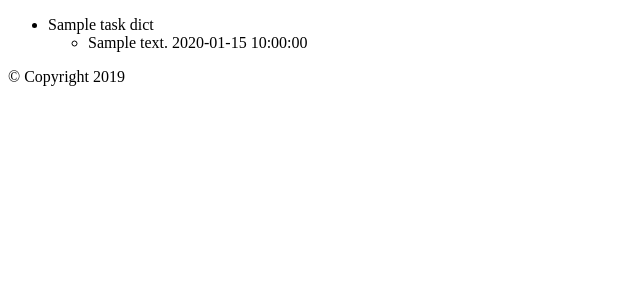
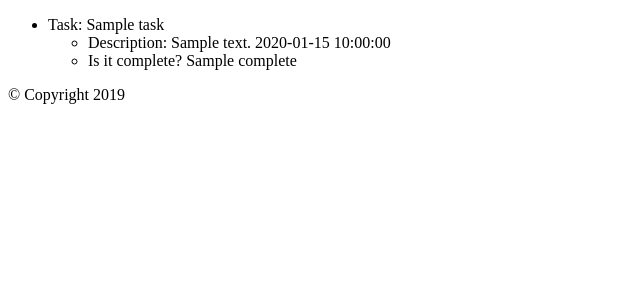
Before and after one commit to briangx92/flask-todo, a Flask app: template flask_todo/templates/todo.html in a window 1280 px wide. Shown: the part 39-339 px from the top of the page, without its empty margins (0-640 px from the left). Run offline with Flask 2, Linux system fonts and the light colour scheme; the template is opened without the code that fills it: most values are stand-ins (such as "Sample title", 1, 10 or a date in 2020); some libraries are stand-ins or nearby versions.

Commit message:
Added text to todo.html It shows in the <ul> Task, Description and if its complete

```diff
--- a/flask_todo/__init__.py
+++ b/flask_todo/__init__.py
@@ -1,4 +1,4 @@
-from flask import Flask, request, render_template
+from flask import Flask, request, render_template, make_response
 from datetime  import datetime
 import psycopg2
 
@@ -21,10 +21,11 @@ def create_app(): #Factory app
 
 
         if request.method == 'POST':
-            req_task = request.form['task']
+            task = request.form['task']
             description = request.form['description']
-            task_dict = [{'task': req_task, 'description': description, 'time': task_date}]
+            task_dict = [{'task': task, 'description': description, 'time': task_date, 'complete': False}]
             return render_template('todo.html',task_dict=task_dict, task_date=task_date)
+
 
 
 
@@ -32,5 +33,8 @@ def create_app(): #Factory app
 
         return render_template('index.html')
 
+    @app.route('/todo', methods=['GET', 'POST'])
+    def todo():
 
+        return render_template('todo.html')
     return app
--- a/flask_todo/templates/todo.html
+++ b/flask_todo/templates/todo.html
@@ -2,16 +2,16 @@
 
 {% block title %}{% endblock %}
 
-{%block content %}
-
+{% block content %}
 <ul>
     {% for task_lists in task_dict %}
-    <li>{{ task_lists.name }}</li>
+    <li>Task: {{ task_lists.task }}</li>
     <ul>
-        <li>{{ task_lists.description }} {{ task_lists.time }}</li>
+        <li>Description: {{ task_lists.description }} {{ task_lists.time }}</li>
+        <li>Is it complete? {{ task_lists.complete }}</li>
     </ul>
 
 
     {% endfor %}
-</ul>
+    </ul>
 {% endblock %}
```
Also changed, not shown: flask_todo/templates/index.html (+4 -4 lines).
